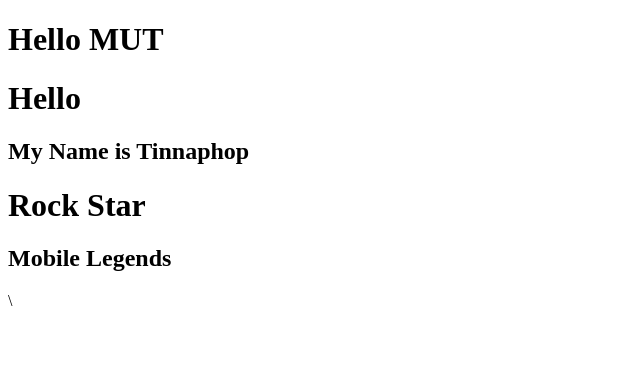
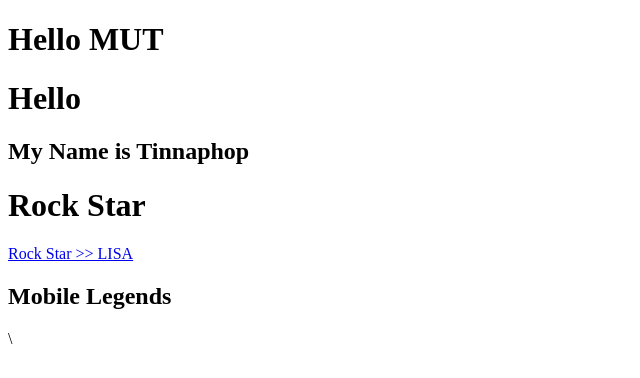
Before and after one commit to tnnsng/Lab2, a plain HTML site: page index.html in a window 1280 px wide. Shown: the whole page, without its empty margins (0-640 px from the left). Drawn offline with Linux system fonts and the light colour scheme.

Commit message:
Update index.html

```diff
--- a/index.html
+++ b/index.html
@@ -7,6 +7,8 @@
         <h2>My Name is Tinnaphop</h2>
 
         <h1>Rock Star</h1>
+        <a href="https://www.youtube.com/watch?v=hbcGx4MGUMg">Rock Star >> LISA</a>
         <h2>Mobile Legends</h2>
+
     </body>
 </html>\
```
